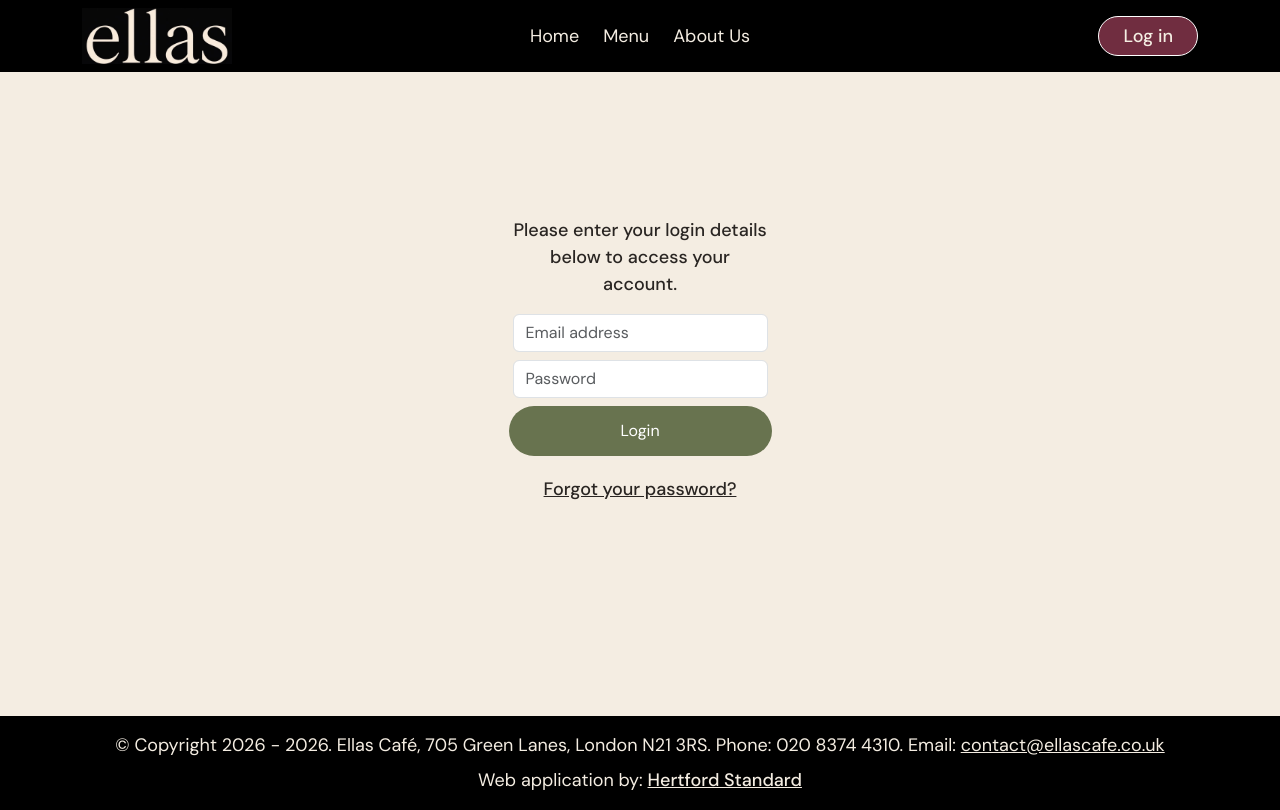
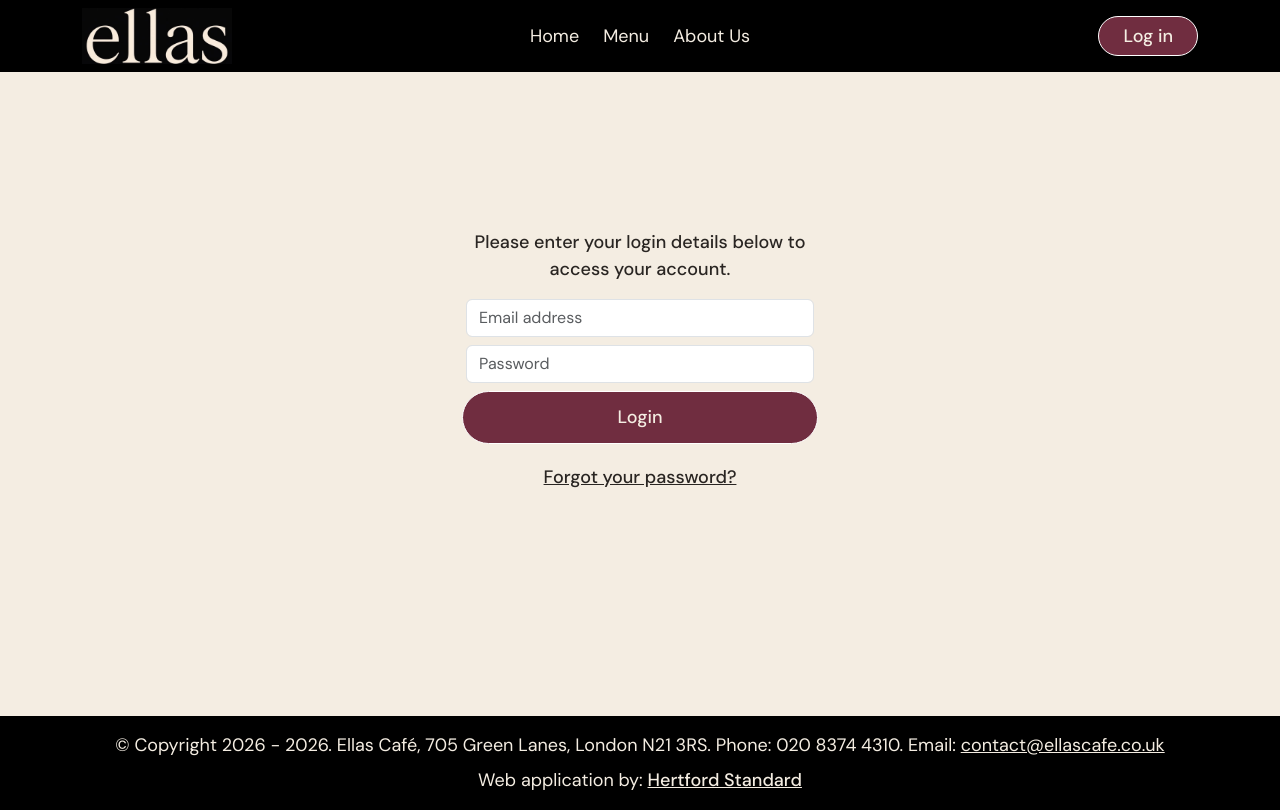
Before and after one commit to Alec-Hajinoff/Ellas_Cafe, a React (Vite) app in the folder React/: page /UserLogin in a window 1280 px wide. Built offline with nearby package versions, Linux system fonts and the light colour scheme; no server answers.

Commit message:
15/11/26, 9:50

```diff
--- a/React/src/UserLogin.css
+++ b/React/src/UserLogin.css
@@ -1,16 +1,15 @@
 .auth-page-container {
-  flex: 1;
   display: flex;
   align-items: center;
   justify-content: center;
+  min-height: calc(100vh - 220px);
+  width: 100%;
 }
 
 .user-login-divider {
   background-color: var(--color-primary-50);
   border-radius: 5px;
-
   font-weight: 500;
-
   width: 100%;
   box-sizing: border-box;
   text-align: center;
@@ -24,22 +23,31 @@
   }
 }
 
-.user-login-wrapper .btn-secondary {
-  background-color: var(--btn-bg-secondary);
-  border: 1px solid transparent;
-  color: var(--btn-text-secondary);
+.user-login-wrapper .btn-auth-submit {
+  background-color: var(--color-primary);
+  border: 1px solid var(--color-text-inverse);
+  color: var(--color-surface-bg);
+  font-size: var(--font-size-md);
+  font-weight: var(--font-weight-medium);
+  border-radius: var(--radius-pill);
   padding: var(--btn-padding-y) var(--btn-padding-x);
-  border-radius: var(--btn-radius);
   cursor: pointer;
-  transition: background-color var(--transition-fast);
+  transition:
+    background-color var(--transition-fast),
+    border-color var(--transition-fast),
+    filter var(--transition-fast);
   width: 100%;
   display: flex;
   align-items: center;
   justify-content: center;
 }
 
-.user-login-wrapper .btn-secondary:hover {
-  background-color: var(--btn-bg-secondary-hover);
+.user-login-wrapper .btn-auth-submit:hover,
+.user-login-wrapper .btn-auth-submit:focus {
+  background-color: var(--color-primary);
+  border-color: var(--color-text-inverse);
+  color: var(--color-surface-bg);
+  filter: brightness(1.15);
 }
 
 .error-message {
--- a/React/src/UserLogin.jsx
+++ b/React/src/UserLogin.jsx
@@ -128,7 +128,7 @@ function UserLogin() {
   return (
     <div className="auth-page-container container">
       <div className="row justify-content-center w-100">
-        <div className="col-12 col-lg-3">
+        <div className="col-10 col-sm-9 col-md-8 col-lg-4 mx-auto">
           <div className="user-login-wrapper">
             <p className="user-login-divider">
               Please enter your login details below to access your account.
@@ -192,7 +192,7 @@ function UserLogin() {
                   {resetMessage}
                 </div>
               )}
-              <button type="submit" className="btn btn-secondary" id="loginBtn">
+              <button type="submit" className="btn-auth-submit" id="loginBtn">
                 Login
                 <span
                   className="spinner-border spinner-border-sm ms-2"
--- a/React/src/UserRegistration.css
+++ b/React/src/UserRegistration.css
@@ -15,22 +15,31 @@
   text-align: center;
 }
 
-.user-registration-wrapper .btn-secondary {
-  background-color: var(--btn-bg-secondary);
-  border: 1px solid transparent;
-  color: var(--btn-text-secondary);
+.user-registration-wrapper .btn-auth-submit {
+  background-color: var(--color-primary);
+  border: 1px solid var(--color-text-inverse);
+  color: var(--color-surface-bg);
+  font-size: var(--font-size-md);
+  font-weight: var(--font-weight-medium);
+  border-radius: var(--radius-pill);
   padding: var(--btn-padding-y) var(--btn-padding-x);
-  border-radius: var(--btn-radius);
   cursor: pointer;
-  transition: background-color var(--transition-fast);
+  transition:
+    background-color var(--transition-fast),
+    border-color var(--transition-fast),
+    filter var(--transition-fast);
   width: 100%;
   display: flex;
   align-items: center;
   justify-content: center;
 }
 
-.user-registration-wrapper .btn-secondary:hover {
-  background-color: var(--btn-bg-secondary-hover);
+.user-registration-wrapper .btn-auth-submit:hover,
+.user-registration-wrapper .btn-auth-submit:focus {
+  background-color: var(--color-primary);
+  border-color: var(--color-text-inverse);
+  color: var(--color-surface-bg);
+  filter: brightness(1.15);
 }
 
 #success-message {
@@ -51,5 +60,5 @@
 
 #spinnerRegister {
   margin-left: 0.5rem;
-  color: var(--btn-text-secondary);
+  color: var(--color-surface-bg);
 }
--- a/React/src/UserRegistration.jsx
+++ b/React/src/UserRegistration.jsx
@@ -120,7 +120,7 @@ function UserRegistration() {
                 <div id="success-message">{successMessage}</div>
               )}
               {errorMessage && <div id="error-message">{errorMessage}</div>}
-              <button type="submit" className="btn btn-secondary">
+              <button type="submit" className="btn-auth-submit">
                 {loading ? "Registering" : "Register"}
                 <span
                   className="spinner-border spinner-border-sm ms-2"
```
